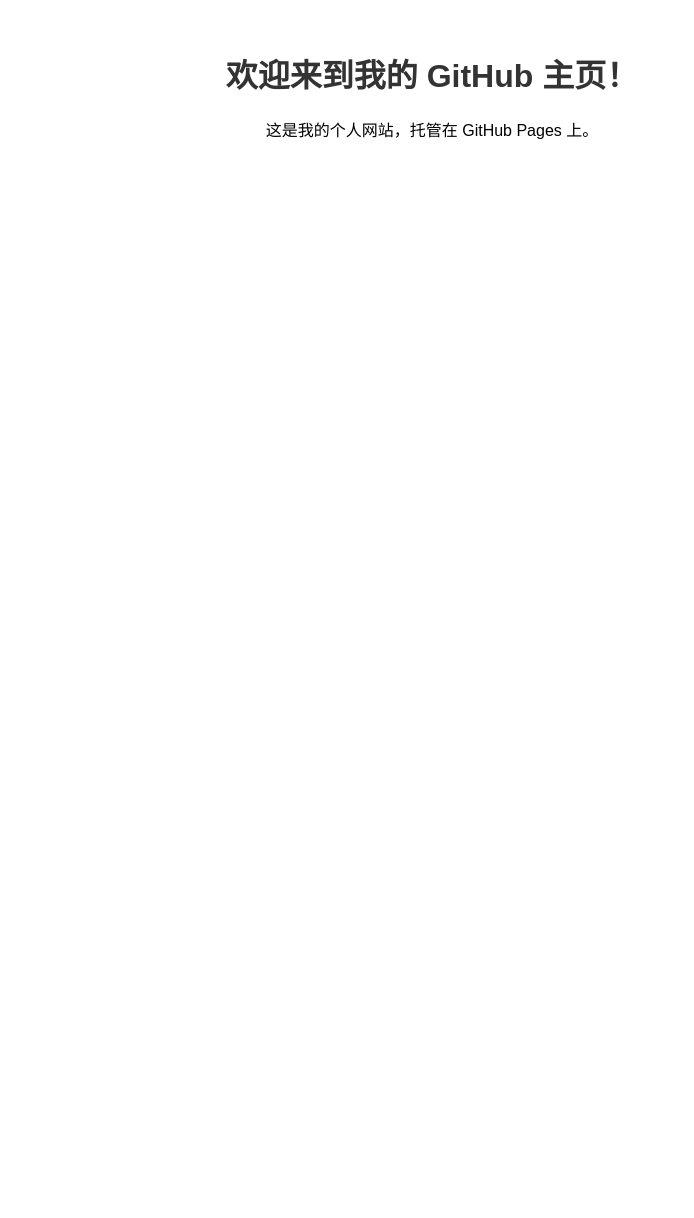
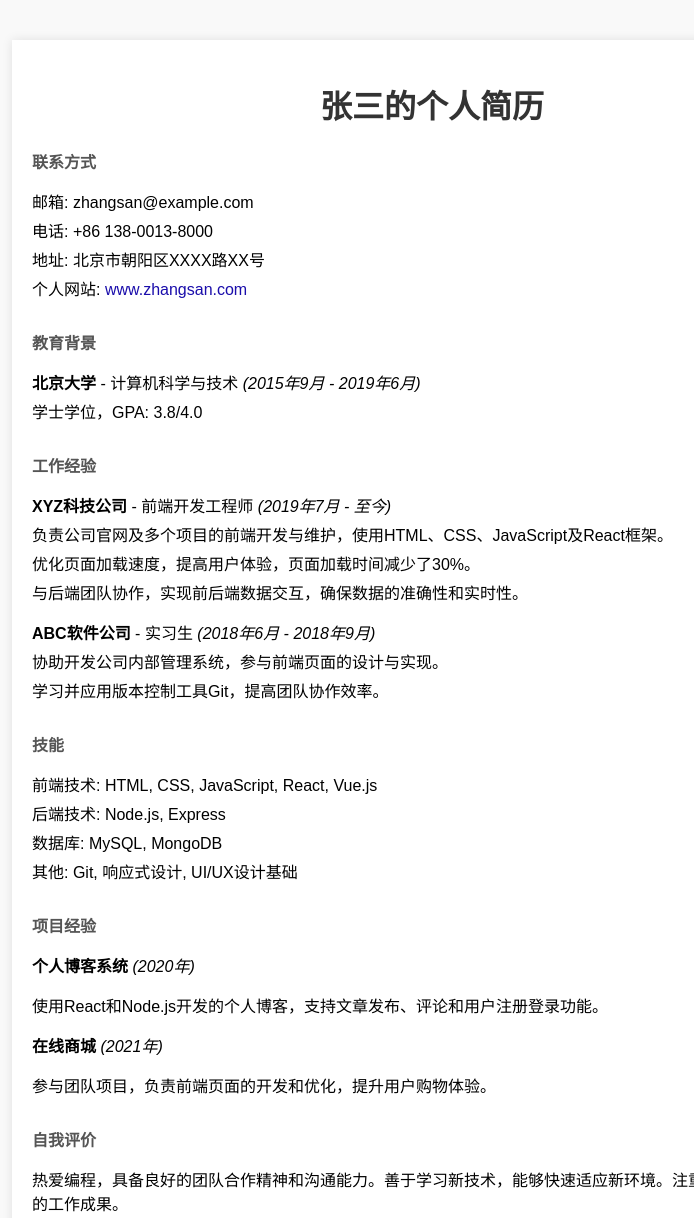
Before and after one commit to HZYmaomao/HZYmaomao.github.io, a plain HTML site: page index.html in a window 1280 px wide. Shown: the whole page, without its empty margins (208-902 px from the left). Before the commit the page ends 800 px from the top, so only its background shows below. Drawn offline with Linux system fonts and the light colour scheme.

Commit message:
Update index.html

```diff
--- a/index.html
+++ b/index.html
@@ -1,16 +1,125 @@
 <!DOCTYPE html>
-<html lang="zh">
+<html lang="zh-CN">
 <head>
     <meta charset="UTF-8">
-    <meta name="viewport" content="width=device-width, initial-scale=1.0">
-    <title>我的GitHub主页</title>
+    <title>张三的个人简历</title>
     <style>
-        body { font-family: Arial, sans-serif; text-align: center; margin: 50px; }
-        h1 { color: #333; }
+        body {
+            font-family: Arial, sans-serif;
+            margin: 40px;
+            background-color: #f9f9f9;
+        }
+        .container {
+            max-width: 800px;
+            margin: auto;
+            background: white;
+            padding: 20px;
+            box-shadow: 0 0 10px rgba(0, 0, 0, 0.1);
+        }
+        h1 {
+            text-align: center;
+            color: #333;
+        }
+        .section {
+            margin-bottom: 30px;
+        }
+        .section-title {
+            font-weight: bold;
+            margin-bottom: 10px;
+            color: #555;
+        }
+        ul {
+            list-style-type: none;
+            padding: 0;
+        }
+        li {
+            margin-bottom: 5px;
+        }
+        a {
+            color: #1a0dab;
+            text-decoration: none;
+        }
+        a:hover {
+            text-decoration: underline;
+        }
+        @media print {
+            body * {
+                visibility: hidden;
+            }
+            .container, .container * {
+                visibility: visible;
+            }
+            .container {
+                position: absolute;
+                left: 0;
+                top: 0;
+            }
+        }
     </style>
 </head>
 <body>
-    <h1>欢迎来到我的 GitHub 主页！</h1>
-    <p>这是我的个人网站，托管在 GitHub Pages 上。</p>
+    <div class="container">
+        <h1>张三的个人简历</h1>
+
+        <div class="section">
+            <p class="section-title">联系方式</p>
+            <ul>
+                <li>邮箱: zhangsan@example.com</li>
+                <li>电话: +86 138-0013-8000</li>
+                <li>地址: 北京市朝阳区XXXX路XX号</li>
+                <li>个人网站: <a href="https://www.zhangsan.com" target="_blank">www.zhangsan.com</a></li>
+            </ul>
+        </div>
+
+        <div class="section">
+            <p class="section-title">教育背景</p>
+            <ul>
+                <li><strong>北京大学</strong> - 计算机科学与技术 <em>(2015年9月 - 2019年6月)</em></li>
+                <li>学士学位，GPA: 3.8/4.0</li>
+            </ul>
+        </div>
+
+        <div class="section">
+            <p class="section-title">工作经验</p>
+            <ul>
+                <li><strong>XYZ科技公司</strong> - 前端开发工程师 <em>(2019年7月 - 至今)</em></li>
+                <li>负责公司官网及多个项目的前端开发与维护，使用HTML、CSS、JavaScript及React框架。</li>
+                <li>优化页面加载速度，提高用户体验，页面加载时间减少了30%。</li>
+                <li>与后端团队协作，实现前后端数据交互，确保数据的准确性和实时性。</li>
+            </ul>
+            <ul>
+                <li><strong>ABC软件公司</strong> - 实习生 <em>(2018年6月 - 2018年9月)</em></li>
+                <li>协助开发公司内部管理系统，参与前端页面的设计与实现。</li>
+                <li>学习并应用版本控制工具Git，提高团队协作效率。</li>
+            </ul>
+        </div>
+
+        <div class="section">
+            <p class="section-title">技能</p>
+            <ul>
+                <li>前端技术: HTML, CSS, JavaScript, React, Vue.js</li>
+                <li>后端技术: Node.js, Express</li>
+                <li>数据库: MySQL, MongoDB</li>
+                <li>其他: Git, 响应式设计, UI/UX设计基础</li>
+            </ul>
+        </div>
+
+        <div class="section">
+            <p class="section-title">项目经验</p>
+            <ul>
+                <li><strong>个人博客系统</strong> <em>(2020年)</em>
+                    <p>使用React和Node.js开发的个人博客，支持文章发布、评论和用户注册登录功能。</p>
+                </li>
+                <li><strong>在线商城</strong> <em>(2021年)</em>
+                    <p>参与团队项目，负责前端页面的开发和优化，提升用户购物体验。</p>
+                </li>
+            </ul>
+        </div>
+
+        <div class="section">
+            <p class="section-title">自我评价</p>
+            <p>热爱编程，具备良好的团队合作精神和沟通能力。善于学习新技术，能够快速适应新环境。注重细节，追求高质量的工作成果。</p>
+        </div>
+    </div>
 </body>
 </html>
```
